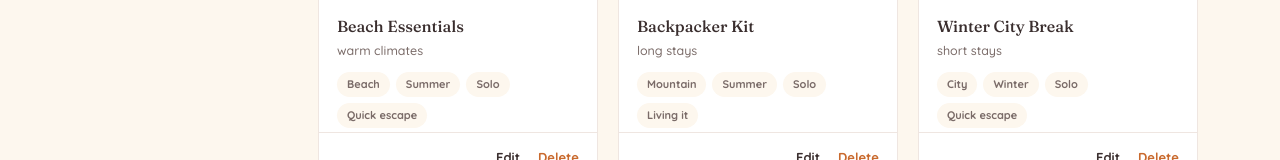
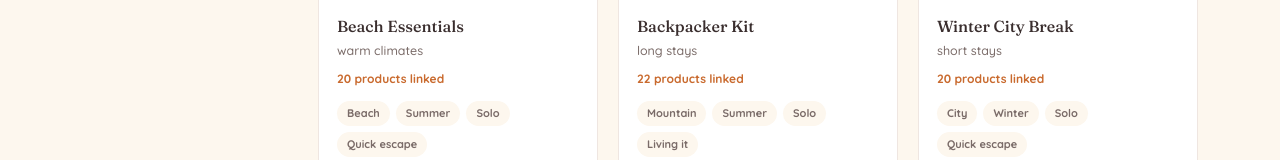
Before and after one commit to dearlavion/dearlavion-travel-besty-ui, an Angular app: page /admin/popular-kits in a window 1280 px wide. Shown: the part 389-549 px from the top of the page. Built offline with nearby package versions, Linux system fonts and the light colour scheme.

Commit message:
popular kits

```diff
--- a/src/app/admin/popular-kits/admin-popular-kit-form.component.css
+++ b/src/app/admin/popular-kits/admin-popular-kit-form.component.css
@@ -1,6 +1,6 @@
 :host {
   display: block;
-  max-width: 620px;
+  max-width: 720px;
 }
 
 .back-link {
@@ -120,8 +120,109 @@ select:focus {
   margin-bottom: 16px;
 }
 
+.linked-chips {
+  display: flex;
+  flex-wrap: wrap;
+  gap: 8px;
+  margin-bottom: 4px;
+}
+
+.linked-chip {
+  display: inline-flex;
+  align-items: center;
+  gap: 6px;
+  background: var(--tint-cream);
+  color: var(--color-ink);
+  font-size: 13px;
+  font-weight: 600;
+  padding: 6px 8px 6px 12px;
+  border-radius: 999px;
+}
+
+.remove-chip {
+  border: none;
+  background: none;
+  color: var(--color-ink-soft);
+  font-size: 16px;
+  line-height: 1;
+  cursor: pointer;
+  padding: 2px 4px;
+}
+
+.remove-chip:hover {
+  color: var(--color-coral-deep);
+}
+
+.no-linked {
+  font-size: 13px;
+  font-weight: 500;
+  color: var(--color-ink-soft);
+  margin-bottom: 4px;
+}
+
+.product-search {
+  width: 100%;
+}
+
+.product-picker {
+  max-height: 280px;
+  overflow-y: auto;
+  border: 1.5px solid var(--color-line);
+  border-radius: 12px;
+}
+
+.product-row {
+  display: flex;
+  align-items: center;
+  gap: 12px;
+  width: 100%;
+  border: none;
+  border-bottom: 1px solid var(--color-line);
+  background: #fff;
+  padding: 10px 14px;
+  cursor: pointer;
+  text-align: left;
+  font-family: var(--font-body);
+}
+
+.product-row:last-child {
+  border-bottom: none;
+}
+
+.product-row:hover {
+  background: var(--tint-cream);
+}
+
+.product-row-icon {
+  font-size: 18px;
+  flex-shrink: 0;
+}
+
+.product-row-name {
+  font-size: 14px;
+  font-weight: 600;
+  color: var(--color-ink);
+  flex: 1;
+}
+
+.product-row-category {
+  font-size: 12.5px;
+  color: var(--color-ink-soft);
+}
+
+.product-row-add {
+  font-size: 12.5px;
+  font-weight: 700;
+  color: var(--color-coral-deep);
+  flex-shrink: 0;
+}
+
 @media (max-width: 560px) {
   .field-row {
     grid-template-columns: 1fr;
   }
+
+  .product-row-category {
+    display: none;
+  }
 }
--- a/src/app/admin/popular-kits/admin-popular-kit-form.component.html
+++ b/src/app/admin/popular-kits/admin-popular-kit-form.component.html
@@ -77,6 +77,47 @@
       </label>
     </div>
 
+    <div class="field-full">
+      <span>Linked Products ({{ linkedProducts().length }})</span>
+
+      @if (linkedProducts().length > 0) {
+        <div class="linked-chips">
+          @for (product of linkedProducts(); track product.id) {
+            <span class="linked-chip">
+              {{ product.icon }} {{ product.name }}
+              <button type="button" class="remove-chip" (click)="removeProduct(product.id)" aria-label="Remove product">
+                ×
+              </button>
+            </span>
+          }
+        </div>
+      } @else {
+        <p class="no-linked">No products linked yet — this kit will show as empty until you add some below.</p>
+      }
+
+      <input
+        type="text"
+        class="product-search"
+        placeholder="Search products by name or category to add..."
+        [ngModel]="productSearch()"
+        (ngModelChange)="productSearch.set($event)"
+        name="productSearch"
+      />
+
+      <div class="product-picker">
+        @for (product of searchResults(); track product.id) {
+          <button type="button" class="product-row" (click)="addProduct(product.id)">
+            <span class="product-row-icon">{{ product.icon }}</span>
+            <span class="product-row-name">{{ product.name }}</span>
+            <span class="product-row-category">{{ product.category }}</span>
+            <span class="product-row-add">+ Add</span>
+          </button>
+        } @empty {
+          <p class="no-linked">No matching products.</p>
+        }
+      </div>
+    </div>
+
     <div class="form-actions">
       <a routerLink="/admin/popular-kits" class="cancel-btn">Cancel</a>
       <button type="submit" class="save-btn">{{ isEditMode() ? 'Save Changes' : 'Add Kit' }}</button>
--- a/src/app/admin/popular-kits/admin-popular-kits.component.css
+++ b/src/app/admin/popular-kits/admin-popular-kits.component.css
@@ -74,6 +74,13 @@ h1 {
   font-size: 12.5px;
   color: var(--color-ink-soft);
   margin-top: 2px;
+}
+
+.kit-product-count {
+  font-size: 12px;
+  font-weight: 700;
+  color: var(--color-coral-deep);
+  margin-top: 10px;
 }
 
 .kit-badges {
--- a/src/app/admin/popular-kits/admin-popular-kits.component.html
+++ b/src/app/admin/popular-kits/admin-popular-kits.component.html
@@ -13,6 +13,7 @@
       <div class="kit-body">
         <div class="kit-name">{{ kit.name }}</div>
         <div class="kit-tag">{{ kit.tag }}</div>
+        <div class="kit-product-count">{{ kit.productIds.length }} products linked</div>
         <div class="kit-badges">
           <span class="badge">{{ kit.destination }}</span>
           <span class="badge">{{ kit.season }}</span>
--- a/src/app/admin/popular-kits/popular-kits.service.ts
+++ b/src/app/admin/popular-kits/popular-kits.service.ts
@@ -8,17 +8,23 @@ export interface PopularKit {
   image: string;
   name: string;
   tag: string;
+  // Cosmetic trip tags only (shown as badges, feed the "Built for your ... trip" summary text) —
+  // they no longer generate the kit's contents. `productIds` is the sole, admin-curated source
+  // of what's actually in the kit.
   destination: Destination;
   season: Season;
   party: Party;
   duration: Duration;
+  productIds: string[];
 }
 
 export type NewPopularKit = Omit<PopularKit, 'id'>;
 
 // Seeded with the 4 kits that used to be hardcoded directly in HomeComponent, so moving the
 // "Popular kits" homepage section to this admin-editable service doesn't change what shows up
-// until an admin actually edits the collection.
+// until an admin actually edits the collection. `productIds` here is exactly what
+// buildTravelKit(...) used to generate for each kit's old destination/season/party/duration
+// combo, frozen at migration time so item counts/contents don't shift on this one-time cutover.
 const SEED_KITS: PopularKit[] = [
   {
     id: 'beach-essentials',
@@ -29,6 +35,28 @@ const SEED_KITS: PopularKit[] = [
     season: 'Summer',
     party: 'Solo',
     duration: 'Quick escape',
+    productIds: [
+      'passport-wallet',
+      'fast-charge-cable-set',
+      'travel-medication-case',
+      'compact-first-aid-kit',
+      'document-organizer-wallet',
+      'ripple-swimsuit',
+      'quick-dry-mini-towel',
+      'woven-flip-flops',
+      'waterproof-phone-pouch',
+      'after-sun-aloe-gel',
+      '50ml-sunscreen-spf50',
+      'polarized-sunglasses',
+      'packable-wide-brim-hat',
+      'breathable-linen-set',
+      'cooling-neck-towel',
+      'personal-safety-whistle',
+      'portable-door-alarm',
+      'travel-esim-card',
+      'travel-size-toiletry-kit',
+      'versatile-spare-outfit',
+    ],
   },
   {
     id: 'backpacker-kit',
@@ -39,6 +67,30 @@ const SEED_KITS: PopularKit[] = [
     season: 'Summer',
     party: 'Solo',
     duration: 'Living it',
+    productIds: [
+      'passport-wallet',
+      'fast-charge-cable-set',
+      'travel-medication-case',
+      'compact-first-aid-kit',
+      'document-organizer-wallet',
+      'trailhead-hiking-boots',
+      'carbon-trekking-poles',
+      'ridgeline-daypack-18l',
+      'insect-repellent-spray',
+      'rechargeable-headlamp',
+      '50ml-sunscreen-spf50',
+      'polarized-sunglasses',
+      'packable-wide-brim-hat',
+      'breathable-linen-set',
+      'cooling-neck-towel',
+      'personal-safety-whistle',
+      'portable-door-alarm',
+      'travel-esim-card',
+      'reusable-laundry-bag',
+      'extended-medication-organizer',
+      'packing-cubes-full-set',
+      'foldable-spare-duffel',
+    ],
   },
   {
     id: 'winter-city-break',
@@ -49,6 +101,28 @@ const SEED_KITS: PopularKit[] = [
     season: 'Winter',
     party: 'Solo',
     duration: 'Quick escape',
+    productIds: [
+      'passport-wallet',
+      'fast-charge-cable-set',
+      'travel-medication-case',
+      'compact-first-aid-kit',
+      'document-organizer-wallet',
+      'everyday-walking-sneakers',
+      'crossbody-city-bag',
+      'slim-power-bank-10000mah',
+      'offline-city-map-pack',
+      'foldable-laundry-bag',
+      'thermal-base-layer-set',
+      'insulated-touch-gloves',
+      'ribbed-wool-beanie',
+      'lip-skin-balm-duo',
+      'merino-wool-socks-2pk',
+      'personal-safety-whistle',
+      'portable-door-alarm',
+      'travel-esim-card',
+      'travel-size-toiletry-kit',
+      'versatile-spare-outfit',
+    ],
   },
   {
     id: 'group-travel-bundle',
@@ -59,6 +133,29 @@ const SEED_KITS: PopularKit[] = [
     season: 'Rainy',
     party: 'Group',
     duration: 'A proper break',
+    productIds: [
+      'passport-wallet',
+      'fast-charge-cable-set',
+      'travel-medication-case',
+      'compact-first-aid-kit',
+      'document-organizer-wallet',
+      'ripple-swimsuit',
+      'quick-dry-mini-towel',
+      'woven-flip-flops',
+      'waterproof-phone-pouch',
+      'after-sun-aloe-gel',
+      'packable-rain-jacket',
+      'compact-travel-umbrella',
+      'waterproof-shoe-covers',
+      'electronics-dry-bag',
+      'quick-dry-travel-set',
+      'group-first-aid-kit-large',
+      'printed-itinerary-set',
+      'multi-port-charging-hub',
+      'laundry-detergent-sheets',
+      'packing-cubes-set-of-3',
+      'universal-travel-adapter',
+    ],
   },
 ];
 
```
Also changed, not shown: src/app/admin/popular-kits/admin-popular-kit-form.component.ts (+33 -0 lines), src/app/home/home.component.ts (+19 -7 lines).
